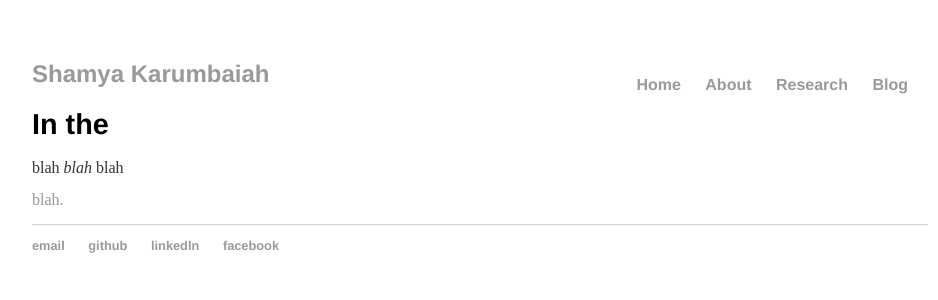
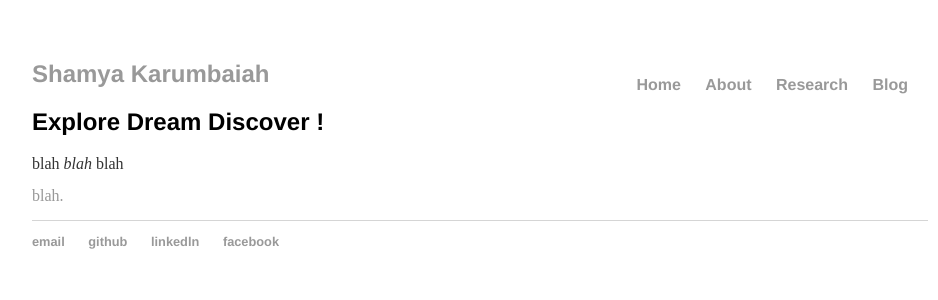
Before and after one commit to Shamya/shamyatest.github.io, a Jekyll site: the page built from about/index.html, in a window 1280 px wide. Shown: the top 300 px of the page, without its empty margins (160-1098 px from the left). Built offline with Jekyll 4.4.1, drawn with Linux system fonts in a browser that asks for light colours.

Commit message:
create about

```diff
--- a/about/index.html
+++ b/about/index.html
@@ -1,9 +1,9 @@
 ---
 layout: default
-title: Explore Dream Discover !
+title: About Me
 ---
 <div class="blurb">
-        <h1>In the </h1>
+        <h2>Explore Dream Discover !</h2>
 	<p>blah  <em>blah</em> blah </p>
 	<p><a href="/about">blah.</a></p>
 </div><!-- /.blurb -->
```
